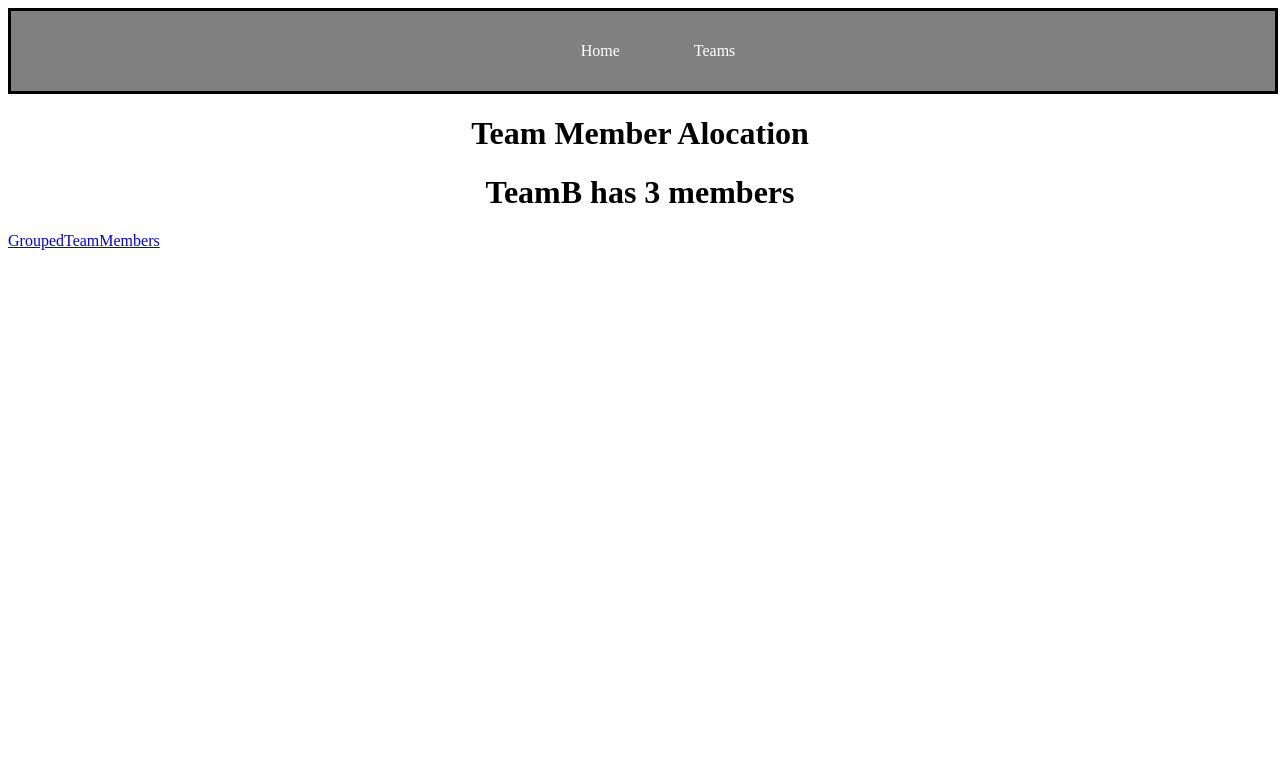
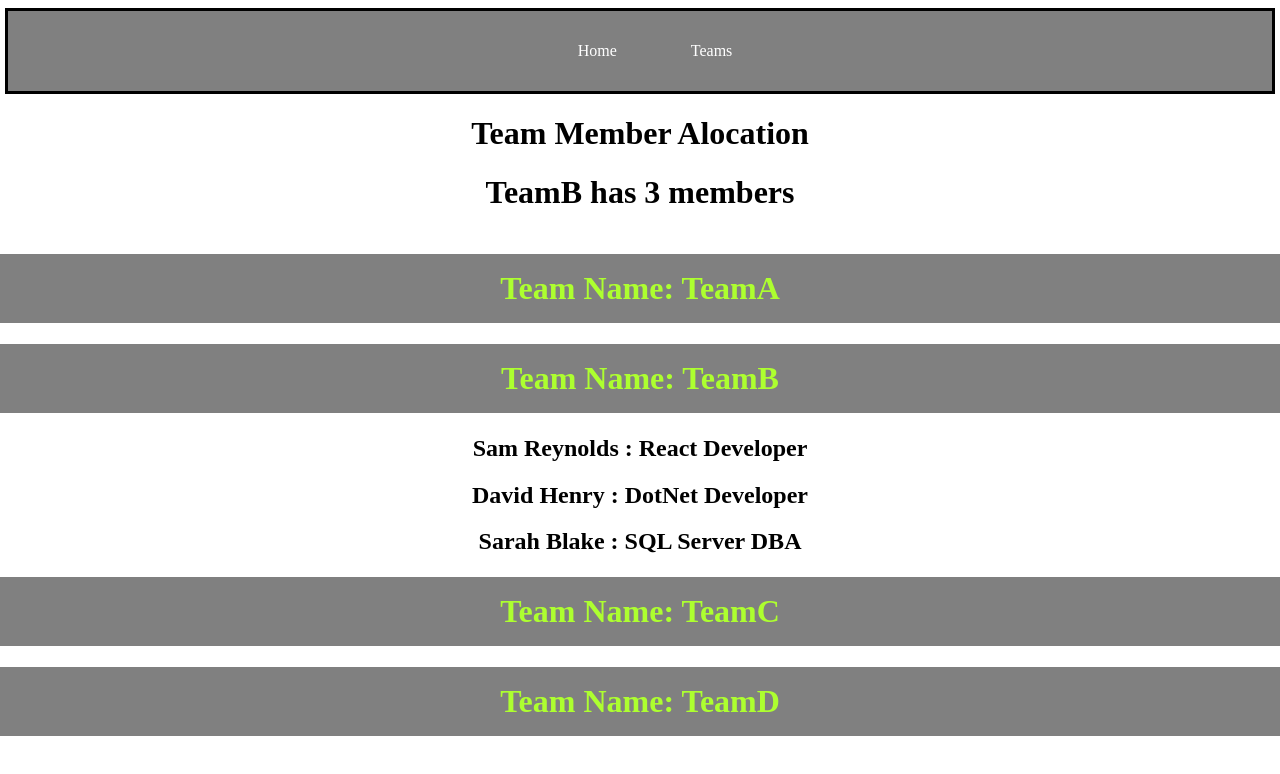
Before and after one commit to Nicholas-Abell/Employee_list, a React (Create React App) app: page /GroupedTeamMembers in a window 1280 px wide. Shown: the top 774 px of the page. Built offline with nearby package versions, Linux system fonts and the light colour scheme.

Commit message:
added GroupTeamMembers Page Logic

```diff
--- a/src/App.js
+++ b/src/App.js
@@ -137,12 +137,16 @@ function App() {
           </Route>
           <Route
             path="/GroupedTeamMembers"
-            element={<GroupedTeamMembers />}>
+            element={
+              <GroupedTeamMembers
+                employees={employees}
+                selectedTeam={selectedTeam}
+                setSelectedTeam={setSelectedTeam}
+              />}>
           </Route>
           <Route
-          path='*'
-          element={<NotFound />}>
-
+            path='*'
+            element={<NotFound />}>
           </Route>
         </Routes>
       </Router>
--- a/src/Components/GroupedTeamMembers.js
+++ b/src/Components/GroupedTeamMembers.js
@@ -1,7 +1,53 @@
-const GroupedTeamMembers = () => {
+import { useState } from "react";
+import './GroupedTeamMembers.scss'
+
+const GroupedTeamMembers = ({ employees, selectedTeam, setSelectedTeam }) => {
+
+    const [groupedEmployees, setGroupedData] = useState(groupedTeamMembers());
+
+    function groupedTeamMembers() {
+        let teams = []
+
+        let teamAMembers = employees.filter((employee) => employee.teamName === 'TeamA');
+        let teamA = { team: 'TeamA', members: teamAMembers, collapsed: selectedTeam === 'TeamA' ? false : true };
+        teams.push(teamA);
+
+        let teamBMembers = employees.filter((employee) => employee.teamName === 'TeamB');
+        let teamB = { team: 'TeamB', members: teamBMembers, collapsed: selectedTeam === 'TeamB' ? false : true };
+        teams.push(teamB);
+
+        let teamCMembers = employees.filter((employee) => employee.teamName === 'TeamC');
+        let teamC = { team: 'TeamC', members: teamCMembers, collapsed: selectedTeam === 'TeamC' ? false : true };
+        teams.push(teamC);
+
+        let teamDMembers = employees.filter((employee) => employee.teamName === 'TeamD');
+        let teamD = { team: 'TeamD', members: teamDMembers, collapsed: selectedTeam === 'TeamD' ? false : true };
+        teams.push(teamD);
+
+        return teams;
+    }
+
     return (
-        <div>
-            <a href="/">GroupedTeamMembers</a>
+        <div className="team">
+            {
+                groupedEmployees.map((item) => {
+                    return (
+                        <div key={item.team}>
+                            <h1 className="team__title">Team Name: {item.team}</h1>
+                            {
+                                item.members.map((member) => {
+                                    return (
+                                        <div key={member.id} style={item.collapsed ? { display: 'none' } : { display: '' }}>
+                                            <h2>{member.fullName} : {member.designation}</h2>
+                                        </div>
+                                    );
+                                })
+                            }
+                            <h2></h2>
+                        </div>
+                    )
+                })
+            }
         </div>
     )
 }
--- a/src/Components/GroupedTeamMembers.scss
+++ b/src/Components/GroupedTeamMembers.scss
@@ -12,13 +12,10 @@ main {
     &__title {
         background-color: gray;
         color: greenyellow;
+        padding: 1rem;
 
         &:hover {
             cursor: pointer;
         }
     }
 }
-
-.collapse {
-    display: hidden !important;
-}
```
